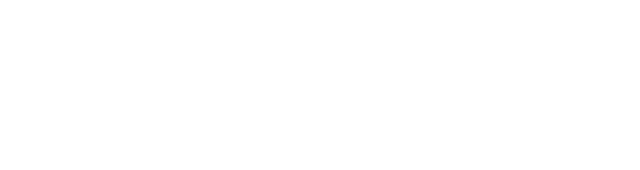
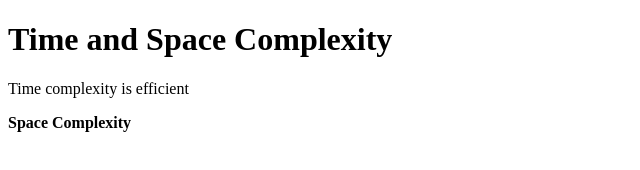
Before and after one commit to acciojob/time-and-space-complexity-Manish636700, a website: page main.html in a window 1280 px wide. Shown: the whole page, without its empty margins (0-640 px from the left). Drawn offline with Linux system fonts and the light colour scheme.

Commit message:
created a submission

```diff
--- a/main.html
+++ b/main.html
@@ -8,6 +8,10 @@
 
 <body>
 	<!-- the entire body must be written by student -->
+
+	<h1>Time and Space Complexity</h1>
+	<p> Time complexity is efficient </p>
+	<p> <b>Space Complexity</b></p>
     <script type="text/javascript" src="./script.js">
 </script>
 
```
